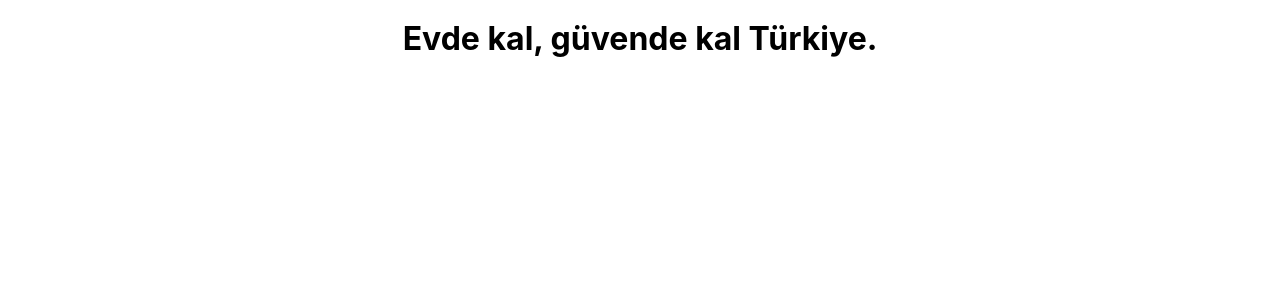
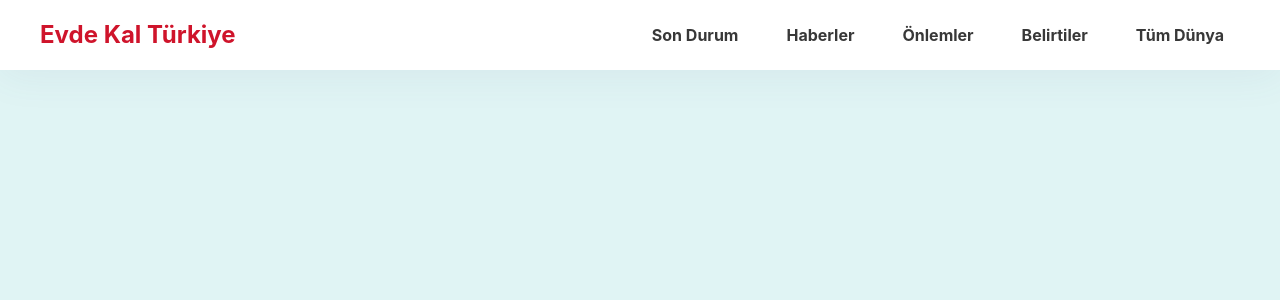
Before and after one commit to mavisland/covid19-turkey, a React (Create React App) app: page / in a window 1280 px wide. Shown: the top 300 px of the page. Built offline with nearby package versions, Linux system fonts and the light colour scheme.

Commit message:
Header ve Navbar componentleri oluşturuldu

```diff
--- a/src/components/App/App.js
+++ b/src/components/App/App.js
@@ -1,10 +1,11 @@
 import React from "react";
+import Header from "../Header/Header";
 import "./App.scss";
 
 function App() {
   return (
     <div className="app">
-      <h1>Evde kal, güvende kal Türkiye.</h1>
+      <Header />
     </div>
   );
 }
--- /dev/null
+++ b/src/components/Header/Header.js
@@ -0,0 +1,15 @@
+import React from "react";
+import Navbar from "../Navbar/Navbar";
+import "./Header.scss";
+
+function Header() {
+  return (
+    <div className="header">
+      <div className="container">
+        <Navbar />
+      </div>
+    </div>
+  );
+}
+
+export default Header;
--- /dev/null
+++ b/src/components/Header/Header.scss
@@ -0,0 +1,6 @@
+.header {
+  background-color: #fff;
+  box-shadow: 0 5px 40px rgba(80, 101, 142, 0.08);
+  padding-bottom: 15px;
+  padding-top: 15px;
+}
--- /dev/null
+++ b/src/components/Navbar/Navbar.js
@@ -0,0 +1,31 @@
+import React from "react";
+import "./Navbar.scss";
+
+function Navbar() {
+  return (
+    <div className="navbar">
+      <a href="index.html" className="logo">
+        Evde Kal Türkiye
+      </a>
+      <ul className="menu">
+        <li>
+          <a href="#">Son Durum</a>
+        </li>
+        <li>
+          <a href="#">Haberler</a>
+        </li>
+        <li>
+          <a href="#">Önlemler</a>
+        </li>
+        <li>
+          <a href="#">Belirtiler</a>
+        </li>
+        <li>
+          <a href="#">Tüm Dünya</a>
+        </li>
+      </ul>
+    </div>
+  );
+}
+
+export default Navbar;
--- /dev/null
+++ b/src/components/Navbar/Navbar.scss
@@ -0,0 +1,37 @@
+.navbar {
+  display: flex;
+  align-items: center;
+  justify-content: space-between;
+
+  .logo {
+    display: block;
+    font-size: 1.5rem;
+    font-weight: 700;
+    margin: 0;
+  }
+  .menu {
+    display: flex;
+    list-style-type: none;
+    margin: 0;
+    padding-left: 0;
+
+    > li {
+      padding-left: 0.5rem;
+      padding-right: 0.5rem;
+
+      > a {
+        color: #383838;
+        display: block;
+        font-weight: 700;
+        padding: 0.5rem;
+
+        &:hover {
+          color: #cf142b;
+        }
+      }
+    }
+    > li + li {
+      margin-left: 1rem;
+    }
+  }
+}
--- a/src/styles/abstracts/_variables.scss
+++ b/src/styles/abstracts/_variables.scss
@@ -0,0 +1,7 @@
+$primary-color: #00a6a2;
+
+$body-bg-color: mix($primary-color, #fff, 12%);
+$body-text-color: #383838;
+
+$link-color: #cf142b;
+$link-hover-color: $body-text-color;
--- /dev/null
+++ b/src/styles/base/_container.scss
@@ -0,0 +1,5 @@
+.container {
+  margin-left: auto;
+  margin-right: auto;
+  max-width: 1200px;
+}
--- a/src/styles/base/_generic.scss
+++ b/src/styles/base/_generic.scss
@@ -1,7 +1,11 @@
 body {
-  margin: 0;
+  background-color: $body-bg-color;
   font-family: -apple-system, BlinkMacSystemFont, "Segoe UI", "Roboto", "Oxygen", "Ubuntu", "Cantarell", "Fira Sans",
     "Droid Sans", "Helvetica Neue", sans-serif;
+  color: $body-text-color;
+  font-size: 16px;
+  line-height: 24px;
+  margin: 0;
   -webkit-font-smoothing: antialiased;
   -moz-osx-font-smoothing: grayscale;
 }
@@ -9,3 +13,13 @@
 code {
   font-family: source-code-pro, Menlo, Monaco, Consolas, "Courier New", monospace;
 }
+
+a {
+  color: $link-color;
+  text-decoration: none;
+  transition: all 0.15s ease-in;
+
+  &:hover {
+    color: $link-hover-color;
+  }
+}
--- a/src/styles/style.scss
+++ b/src/styles/style.scss
@@ -9,3 +9,4 @@
 
 // Base Styles
 @import "./base/generic";
+@import "./base/container";
```
